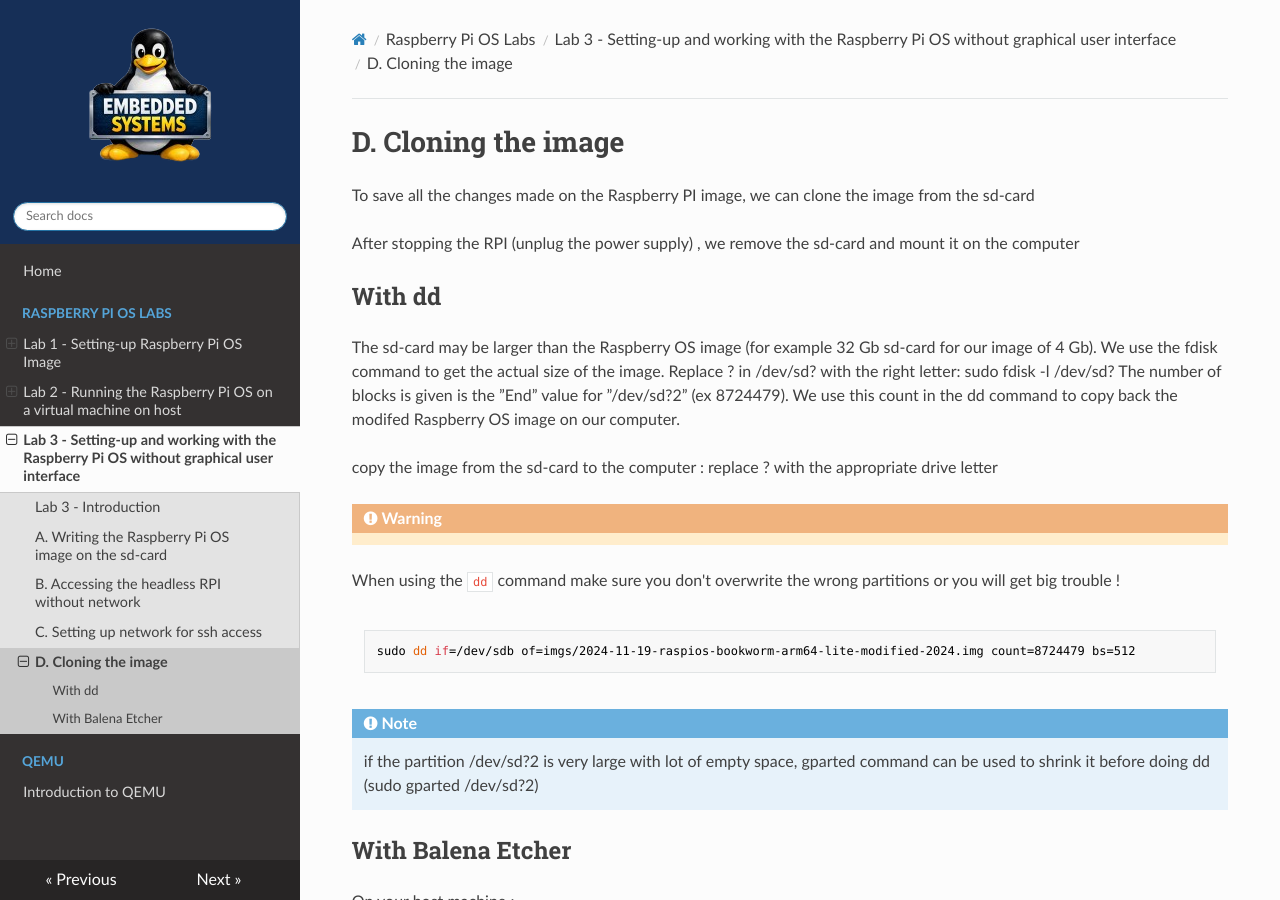
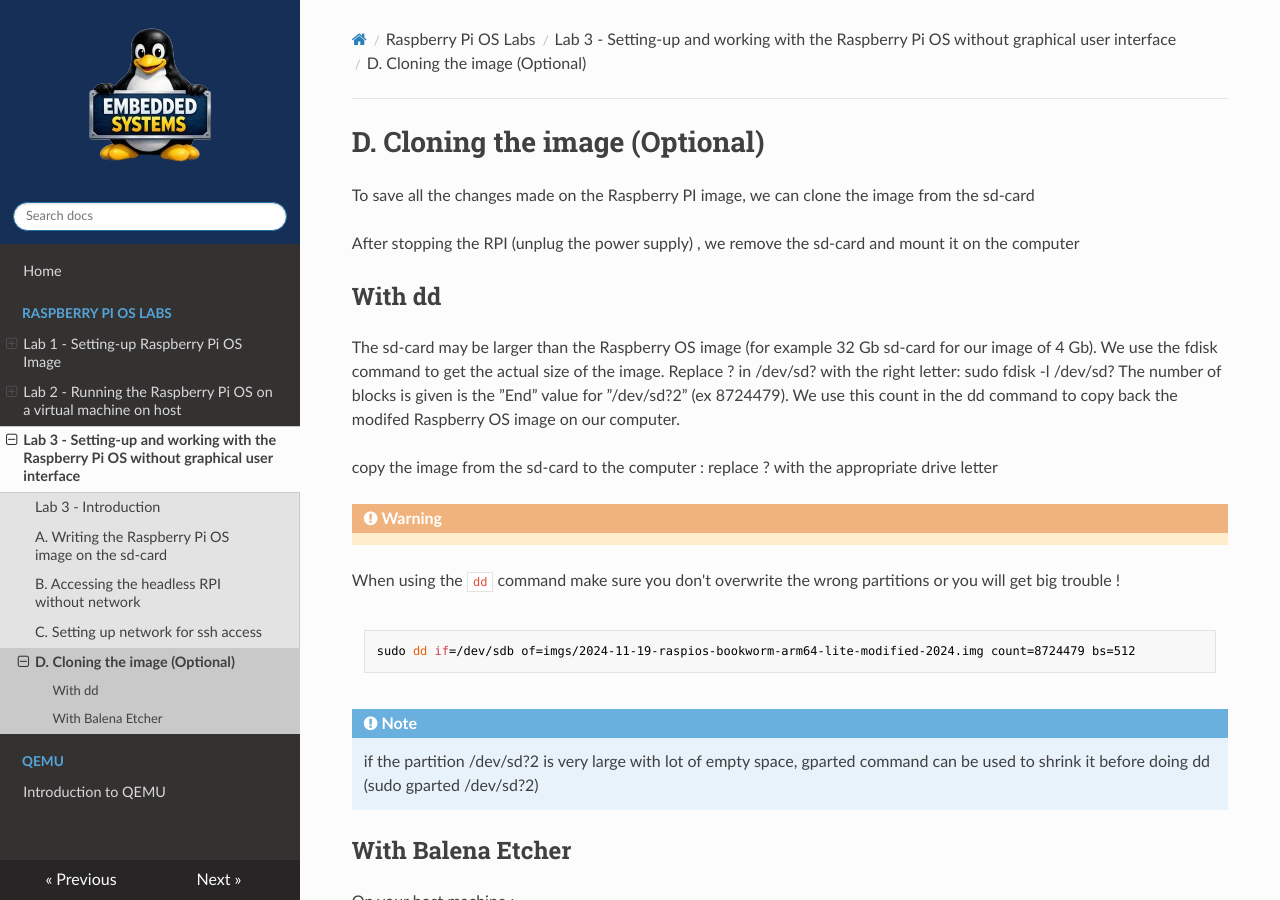
Before and after one commit to tlefloch/emb-sys, an MkDocs documentation site: the page built from docs/image/lab3/saving.md, in a window 1280 px wide and 900 px high. Built offline with MkDocs 1.6.1, drawn with Linux system fonts in a browser that asks for light colours; nearby versions of some CDN libraries.

Commit message:
add solutions

```diff
--- a/docs/image/lab3/saving.md
+++ b/docs/image/lab3/saving.md
@@ -1,4 +1,4 @@
-# D. Cloning the image
+# D. Cloning the image (Optional)
 
 To save all the changes made on the Raspberry PI image, we can clone the image from the sd-card
 
```
